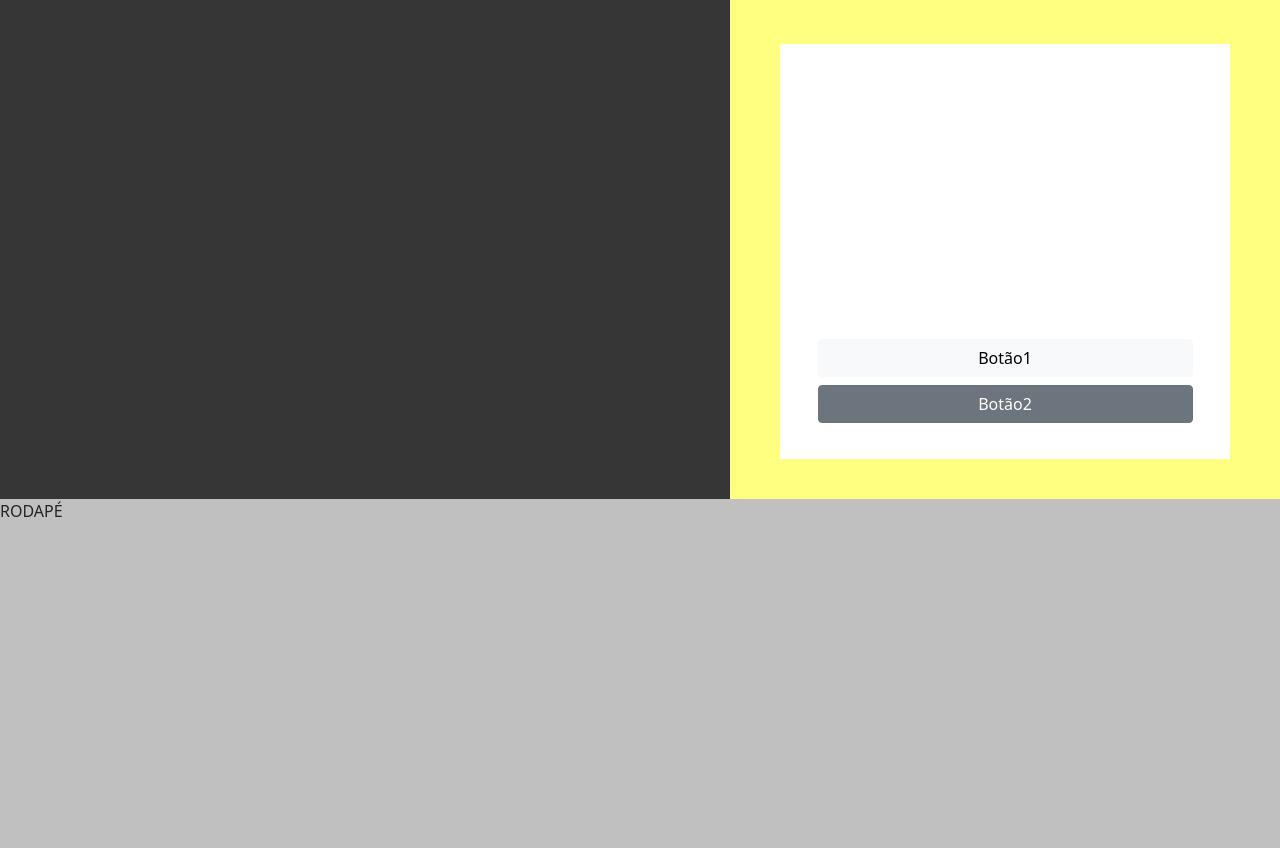
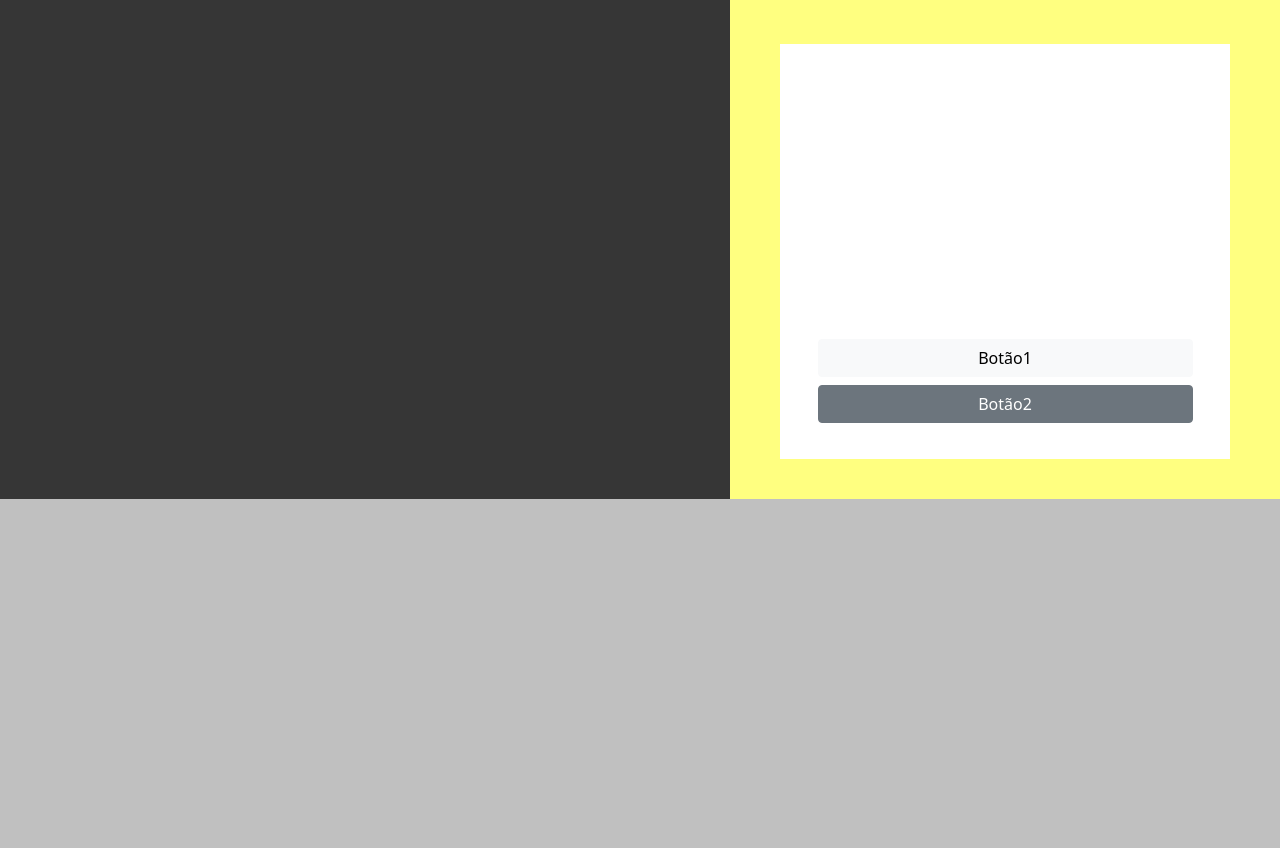
Before and after one commit to yocodetec/gracianoImoveis, a PHP site: page / in a window 1280 px wide. Shown: the part 691-1539 px from the top of the page. Run offline with PHP 8.4, Linux system fonts and the light colour scheme.

Commit message:
Update index.php

```diff
--- a/index.php
+++ b/index.php
@@ -110,7 +110,6 @@
   			   <!--  RODAPÉ  -->
  		 <div id="footer">
     		<div class="textoarea">
-    		   RODAPÉ
     		</div>
     	</div>
 
```
